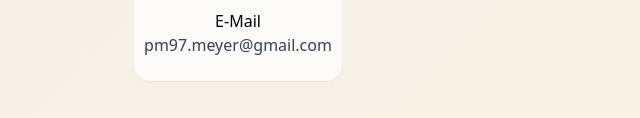
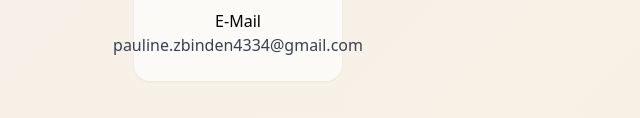
Before and after one commit to Michiaelius/zbinden-online, a plain HTML site: page Pauline/BusinessAnalyst/index.html in a window 1280 px wide. Shown: the part 682-800 px from the top of the page, 170-810 px from the left. Drawn offline with nearby package versions, Linux system fonts and the light colour scheme.

Commit message:
Update index.html

```diff
--- a/Pauline/BusinessAnalyst/index.html
+++ b/Pauline/BusinessAnalyst/index.html
@@ -55,7 +55,7 @@
                     <i class="fa-solid fa-envelope text-3xl text-amber-800"></i>
                     <div class="text-center">
                         <p class="font-medium">E-Mail</p>
-                        <p class="text-gray-700">pm97.meyer@gmail.com</p>
+                        <p class="text-gray-700">pauline.zbinden4334@gmail.com</p>
                     </div>
                 </a>
             </div>
```
